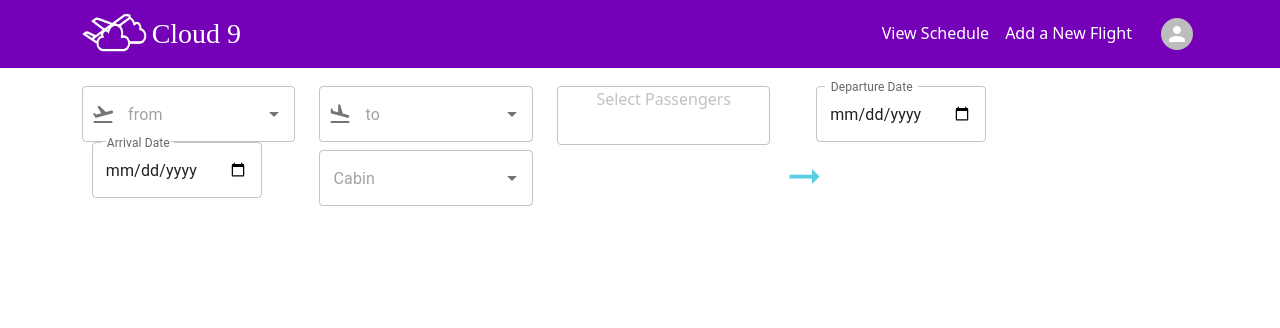
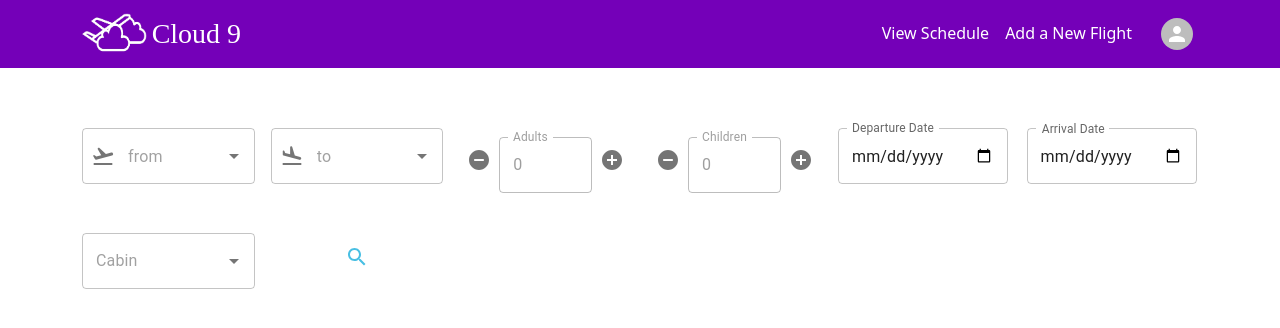
Before and after one commit to advanced-computer-lab/Scrum-Masters-, a React (Create React App) app in the folder frontend/: page /user in a window 1280 px wide. Shown: the top 328 px of the page. Built offline with nearby package versions, Linux system fonts and the light colour scheme; no server answers; a web font is replaced by a local one.

Commit message:
redirecting done

```diff
--- a/frontend/src/components/user/forms/SearchFlight.js
+++ b/frontend/src/components/user/forms/SearchFlight.js
@@ -1,7 +1,9 @@
 import React from "react";
 import Grid from "@mui/material/Grid";
 import IconButton from "@mui/material/IconButton";
+import Button from "@mui/material/Button";
 import { useState, useEffect } from "react";
+import { useHistory } from "react-router-dom";
 import ButtonGroup from "@mui/material/ButtonGroup";
 import AddCircleIcon from "@mui/icons-material/AddCircle";
 import RemoveCircleRoundedIcon from "@mui/icons-material/RemoveCircleRounded";
@@ -13,16 +15,18 @@ import PassengersButton from "../../../utilities/PassengersButton";
 import TextField from "@mui/material/TextField";
 import { Autocomplete } from "@mui/material";
 import FlightTakeoffRoundedIcon from "@mui/icons-material/FlightTakeoffRounded";
-import ArrowRightAltIcon from "@mui/icons-material/ArrowRightAlt";
+import SearchIcon from "@mui/icons-material/Search";
 import InputAdornment from "@mui/material/InputAdornment";
 import FlightLandRounded from "@mui/icons-material/FlightLandRounded";
 import axios from "axios";
-import {
-  Tooltip,
-} from "@mui/material";
+import { Tooltip } from "@mui/material";
+import { DialogActions } from "@mui/material";
+import { DialogContent } from "@mui/material";
+import { DialogTitle } from "@mui/material";
+import { Dialog } from "@mui/material";
+import { DialogContentText } from "@mui/material";
 
 const SearchFlight = () => {
-
   useEffect(() => {
     axios
       .get("http://localhost:8081/user/search/flights")
@@ -38,9 +42,13 @@ const SearchFlight = () => {
   const cabins = ["economy", "business", "first class"];
 
   const [query, setQuery] = useState();
-  const[from,setFrom] = useState();
-  const[to,setTo] = useState()
+  const [from, setFrom] = useState();
+  const [to, setTo] = useState();
+  const [error, setError] = useState(false);
+  const [open, setOpen] = React.useState(false);
+  const [errorMessage,setErrorMessage] = useState("");
 
+  const history = useHistory();
 
 
   const cabinProps = {
@@ -58,17 +66,46 @@ const SearchFlight = () => {
     getOptionLabel: (option) => option,
   };
 
+  const showAlert = () => {
+    setOpen(true);
+  };
+
+  const alertClose = () => {
+    setOpen(false);
+    return false;
+  };
+
   const [adultCount, setAdultCount] = useState(0);
   const [childrenCount, setChildrenCount] = useState(0);
 
   const onChange = (e) => {
+    setQuery({ ...query, [e.target.name]: e.target.value });
+    console.log(typeof e.target.value);
+  };
 
-        setQuery({ ...query, [e.target.name]: e.target.value });
-        console.log(query);
+  const onSubmit = () => {
+    if(!query.noOfChildren){
+      query.noOfChildren = 0;
+    }
+    if(!query.noOfAdults){
+      query.noOfAdults = 0;
+    }
+
+    if((query.noOfAdults + query.noOfChildren)===0){
+      console.log("the total is 0")
+      setError(true);
+      setErrorMessage("Please choose at least 1 passenger")
+      showAlert();
+    }
+    else{
+      //console.log(query);
+      history.push({
+        pathname: '/',
+        state:query
+      });
+    }
 
   };
-
-  const onSubmit = ()=>console.log(query);
 
   function decrementAdultCount() {
     setAdultCount((prevCount) => (prevCount === 0 ? 0 : prevCount - 1));
@@ -83,31 +120,33 @@ const SearchFlight = () => {
     setChildrenCount((prevCount) => prevCount + 1);
   }
   const [anchorEl, setAnchorEl] = React.useState(null);
-  const open = Boolean(anchorEl);
-  const handleClick = (event) => {
-    setAnchorEl(event.currentTarget);
-  };
-  const handleClose = () => {
-    setAnchorEl(null);
-  };
-  const menuItemStyling = {
-    marginLeft: "5px",
-  };
+  // const open = Boolean(anchorEl);
+  // const handleClick = (event) => {
+  //   setAnchorEl(event.currentTarget);
+  // };
+  // const handleClose = () => {
+  //   setAnchorEl(null);
+  // };
+  // const menuItemStyling = {
+  //   marginLeft: "5px",
+  // };
   return (
     <Grid
       container
-      rowSpacing={1}
-      columnSpacing={{ xs: 1, sm: 2, md: 3 }}
-      style={{ marginTop: "10px" }}
+      rowSpacing={5}
+      columnSpacing={{ xs: 1, sm: 2, md: 2 }}
+      style={{ marginTop: "20px" }}
     >
-      <Grid item xs={6} md={2.5}>
+      <Grid item xs={6} md={2}>
         <div>
           <Autocomplete
             {...fromProps}
             id="blur-on-select"
             name="departureAirport"
             required
-            onChange={(e,newValue)=>setQuery({ ...query, ['departureAirport']: newValue })}
+            onChange={(e, newValue) =>
+              setQuery({ ...query, ["departureAirport"]: newValue })
+            }
             blurOnSelect
             clearOnEscape
             size="30px"
@@ -129,13 +168,15 @@ const SearchFlight = () => {
           />
         </div>
       </Grid>
-      <Grid item xs={6} md={2.5}>
+      <Grid item xs={6} md={2}>
         <div>
           <Autocomplete
             {...toProps}
             id="blur-on-select"
             name="arrivalAirport"
-            onChange={(e,newValue)=>setQuery({ ...query, ['arrivalAirport']: newValue })}
+            onChange={(e, newValue) =>
+              setQuery({ ...query, ["arrivalAirport"]: newValue })
+            }
             required
             blurOnSelect
             clearOnEscape
@@ -158,50 +199,69 @@ const SearchFlight = () => {
           />
         </div>
       </Grid>
-      <Grid item xs={6} md={2.5}>
-        <PassengersButton onClick={handleClick} />
-        <Menu
-          id="basic-menu"
-          anchorEl={anchorEl}
-          open={open}
-          onClose={handleClose}
-          MenuListProps={{
-            "aria-labelledby": "basic-button",
+      <Grid item xs={6} md={2}>
+        <ButtonGroup disableElevation>
+          <IconButton
+            onClick={() => {
+              decrementAdultCount();
+              setQuery({ ...query, ["noOfAdults"]: adultCount + 1 });
             }}
           >
-          <MenuItem disableGutters style={menuItemStyling} name= "noOfAdults">
-            <ListItemText>
-              Adult (16+) &nbsp;&nbsp;&nbsp;&nbsp;&nbsp;&nbsp;&nbsp;&nbsp;
-            </ListItemText>
-            <ButtonGroup disableElevation style={{ float: "right" }}>
-              <IconButton onClick={decrementAdultCount}>
             <RemoveCircleRoundedIcon />
           </IconButton>
-              <div style={{ marginTop: "5%", textAlign: "center" }}>
-                {adultCount}{" "}
-              </div>
-              <IconButton onClick={incrementAdultCount}>
+          <TextField
+            name="noOfAdults"
+            label="Adults"
+            type="number"
+            value={adultCount}
+            onChange={onChange}
+            style={{ marginTop: "5%", float: "center" }}
+            disabled={true}
+          >
+            {/* {adultCount}{" "} */}
+          </TextField>
+          <IconButton
+            onClick={() => {
+              incrementAdultCount();
+              setQuery({ ...query, ["noOfAdults"]: adultCount + 1 });
+            }}
+          >
             <AddCircleIcon />
           </IconButton>
         </ButtonGroup>
-          </MenuItem>
-          <MenuItem disableGutters>
-            <ListItemText>Child (2-16)</ListItemText>
-            <ButtonGroup disableElevation style={{ float: "right" }}>
-              <IconButton onClick={decrementChildrenCount}>
+      </Grid>
+      <Grid item xs={6} md={2}>
+        <ButtonGroup disableElevation>
+          <IconButton
+            onClick={() => {
+              decrementChildrenCount();
+              setQuery({ ...query, ["noOfChildren"]: childrenCount + 1 });
+            }}
+          >
             <RemoveCircleRoundedIcon />
           </IconButton>
-              <div style={{ marginTop: "5%", textAlign: "center" }}>
-                {childrenCount}{" "}
-              </div>
-              <IconButton onClick={incrementChildrenCount}>
+          <TextField
+            name="noOfChildren"
+            type="number"
+            label="Children"
+            value={childrenCount}
+            disabled={true}
+            style={{ marginTop: "5%", float: "center" }}
+          >
+            {/* {adultCount}{" "} */}
+          </TextField>
+          <IconButton
+            onClick={() => {
+              incrementChildrenCount();
+              setQuery({ ...query, ["noOfChildren"]: childrenCount + 1 });
+            }}
+          >
             <AddCircleIcon />
           </IconButton>
         </ButtonGroup>
-          </MenuItem>
-        </Menu>
       </Grid>
-      <Grid item xs={6} md={2.5}>
+
+      <Grid item xs={6} md={2}>
         <TextField
           id="outlined-search"
           label="Departure Date"
@@ -209,16 +269,16 @@ const SearchFlight = () => {
           InputLabelProps={{
             shrink: true,
             style: {
-              backgroundColor: "white",
-              width: "auto",
-              padding: "1px",
+              // backgroundColor: "white",
+              // width: "auto",
+              // padding: "1px",
             },
           }}
           name="departureDate"
           onChange={onChange}
         />
       </Grid>
-      <Grid iteam xs={6} md={2.5}>
+      <Grid item xs={6} md={2}>
         <TextField
           id="outlined-search"
           label="Arrival Date"
@@ -235,7 +295,7 @@ const SearchFlight = () => {
           onChange={onChange}
         />
       </Grid>
-      <Grid item xs={6} md={2.5}>
+      <Grid item xs={6} md={2}>
         <div>
           <Autocomplete
             {...cabinProps}
@@ -244,7 +304,9 @@ const SearchFlight = () => {
             blurOnSelect
             clearOnEscape
             size="30px"
-            onChange={(e,newValue)=>setQuery({ ...query, ['cabin']: newValue })}
+            onChange={(e, newValue) =>
+              setQuery({ ...query, ["cabin"]: newValue })
+            }
             renderInput={(params) => (
               <TextField {...params} placeholder="Cabin" />
             )}
@@ -252,18 +314,43 @@ const SearchFlight = () => {
         </div>
       </Grid>
 
-      <Grid item xs={6} md={2.5}></Grid>
+      <Grid item xs={6} md={2}>
         <Tooltip title="Search" arrow placement="right">
-              <IconButton
-                aria-label="delete"
-                onClick={onSubmit}
-                size="large"
-                style={{ color: "#56cfe1" }}
-              >
-                <ArrowRightAltIcon style={{ fontSize: 45 }} />
+          <IconButton aria-label="delete" onClick={onSubmit} size="large">
+            <SearchIcon size="large" style={{ color: "#48bfe3" }} />
           </IconButton>
         </Tooltip>
       </Grid>
+      {error && (
+            <Dialog open={open} onClose={alertClose}>
+              <DialogTitle
+                id="alert-dialog-title"
+                color="purple"
+                style={{ textAlign: "center" }}
+              >
+                {"Cannot Search for flight"}
+              </DialogTitle>
+              <DialogContent>
+                <DialogContentText id="alert-dialog-description">
+                  {errorMessage}
+                </DialogContentText>
+              </DialogContent>
+              <DialogActions style={{ justifyContent: "center" }}>
+                <Button
+                  onClick={() => {
+                    alertClose();
+                    setError(false);
+                    window.location.reload(false);
+                  }}
+                  autoFocus
+                >
+                  close
+                </Button>
+              </DialogActions>
+            </Dialog>
+          )}
+    </Grid>
+
   );
 };
 
```
Lines whose indentation alone changed are shown as unchanged.
